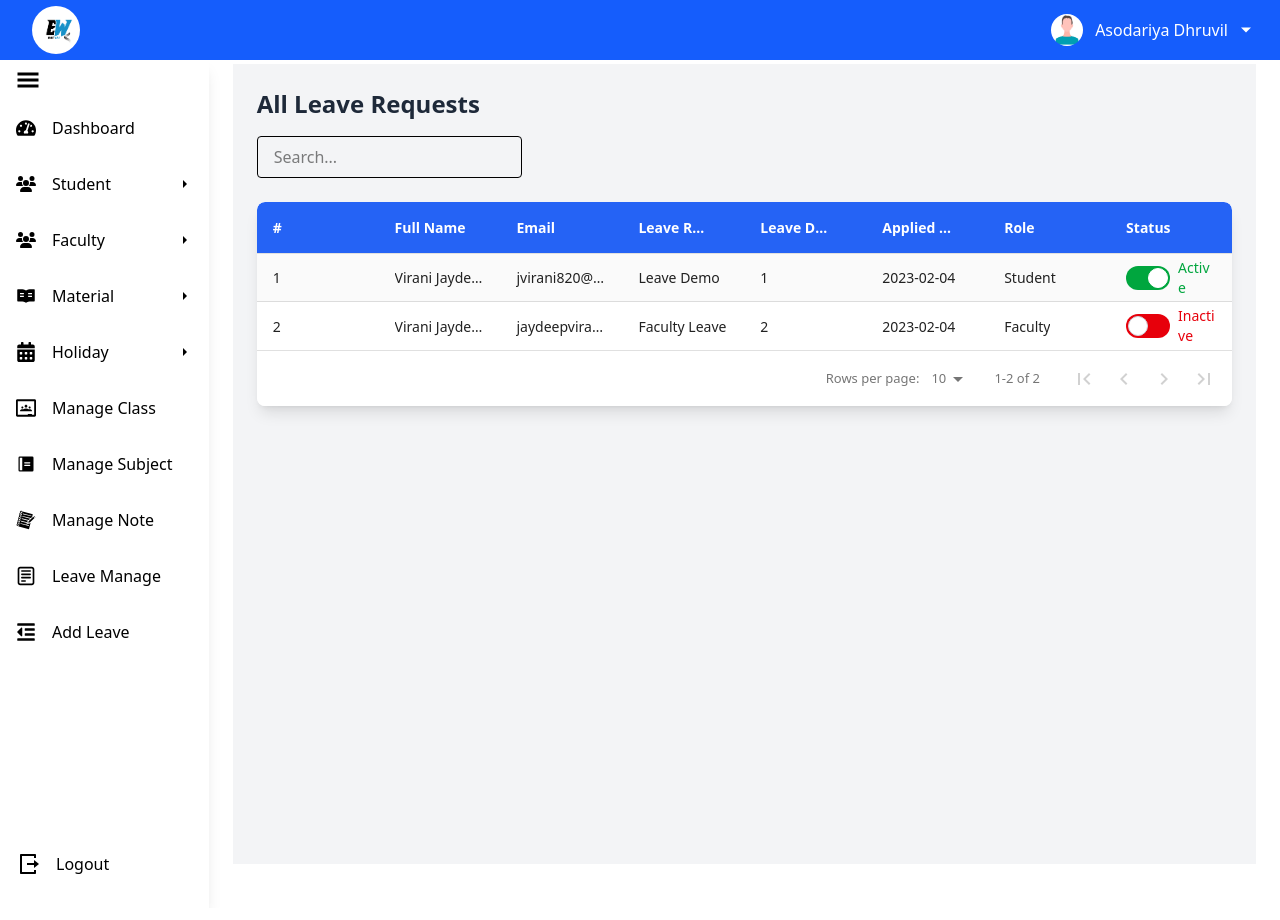
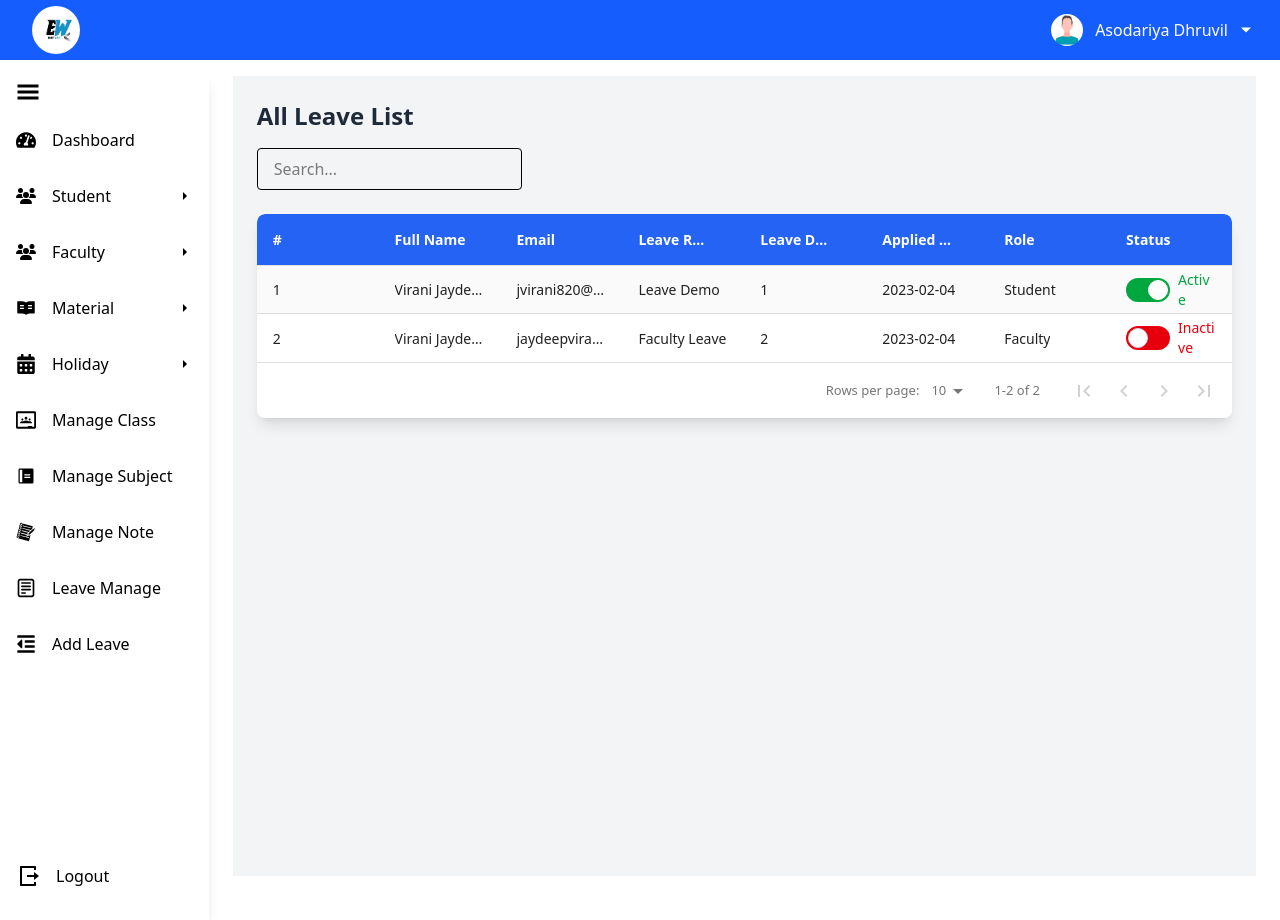
Before and after one commit to Dhruvil-Asodariya/school-management-react, a React (Vite) app in the folder frontend/: page /leave_manage in a window 1280 px wide. Built offline with nearby package versions, Linux system fonts and the light colour scheme.

Commit message:
create a form_title and reg-title in component

```diff
--- a/frontend/src/MasterPage.jsx
+++ b/frontend/src/MasterPage.jsx
@@ -129,7 +129,7 @@ const MasterPage = ({ children }) => {
       )}
 
       {/* Layout Below Navbar */}
-      <div className="flex flex-1 pt-10">
+      <div className="flex flex-1 pt-13">
         {/* Sidebar */}
         <div
           className={`mt-5 transition-transform duration-300 ${
--- a/frontend/src/components/Button.jsx
+++ b/frontend/src/components/Button.jsx
@@ -2,14 +2,12 @@
 
 const Button = ({ name }) => {
     return (
-        <>
         <button
             type="submit"
             className="w-50 py-3 bg-blue-600 text-white font-semibold rounded-lg hover:bg-blue-500 transition"
         >
             {name}
         </button>
-        </>
     );
 };
 
--- /dev/null
+++ b/frontend/src/components/Form_Title.jsx
@@ -0,0 +1,11 @@
+// import React from "react";
+
+const Form_Title = ({ name }) => {
+    return (
+        <h2 className="text-2xl font-bold text-center text-gray-700 mb-4">
+          {name}
+        </h2>
+    );
+};
+
+export default Form_Title;
--- /dev/null
+++ b/frontend/src/components/Reg_Title.jsx
@@ -0,0 +1,13 @@
+// import React from "react";
+
+const Reg_Title = ({ name }) => {
+    return (
+        <div className="mb-4 flex justify-between items-center">
+            <h2 className="text-2xl font-semibold text-gray-800">
+                {name}
+            </h2>
+        </div>
+    );
+};
+
+export default Reg_Title;
--- a/frontend/src/pages/Add_Faculty .jsx
+++ b/frontend/src/pages/Add_Faculty .jsx
@@ -3,6 +3,7 @@ import * as Yup from "yup";
 import Swal from "sweetalert2";
 import { useNavigate } from "react-router-dom";
 import Button from "../components/Button";
+import Form_Title from "../components/Form_Title";
 
 const Add_Faculty = () => {
   const navigate = useNavigate();
@@ -61,9 +62,7 @@ const Add_Faculty = () => {
   return (
     <div className="flex justify-center items-center">
       <div className="w-full bg-gray-10 shadow-lg rounded-lg p-6 mt-3">
-        <h2 className="text-2xl font-bold text-center text-gray-700 mb-4">
-          Add New Faculty
-        </h2>
+      <Form_Title name="Add New Faculty" />
         <form className="space-y-4" onSubmit={formik.handleSubmit}>
           <div className="grid grid-cols-1 md:grid-cols-2 gap-4">
             <div>
--- a/frontend/src/pages/Add_Holiday.jsx
+++ b/frontend/src/pages/Add_Holiday.jsx
@@ -3,6 +3,7 @@ import Swal from "sweetalert2";
 import { useFormik } from "formik";
 import * as Yup from "yup";
 import Button from "../components/Button";
+import Form_Title from "../components/Form_Title";
 
 const Add_Holiday = () => {
   const navigate = useNavigate();
@@ -40,7 +41,7 @@ const Add_Holiday = () => {
     <>
       <div className="p-6 bg-gray-50 min-h-screen">
         <div className="bg-white p-6 rounded-lg shadow-lg">
-          <h2 className="text-2xl font-semibold text-gray-800 mb-4">Add Holiday</h2>
+        <Form_Title name="Add New Holiday" />
           <form onSubmit={formik.handleSubmit}>
             {/* Holiday Name */}
             <div className="mb-4">
--- a/frontend/src/pages/Add_Leave.jsx
+++ b/frontend/src/pages/Add_Leave.jsx
@@ -2,6 +2,7 @@ import { Formik, Form, Field, ErrorMessage } from "formik";
 import * as Yup from "yup";
 import Swal from "sweetalert2";
 import Button from "../components/Button";
+import Form_Title from "../components/Form_Title";
 
 const Add_Leave = () => {
   const initialValues = {
@@ -37,7 +38,7 @@ const Add_Leave = () => {
 
   return (
     <div className="mx-auto mt-10 p-6 bg-white shadow-lg rounded-lg">
-      <h2 className="text-2xl font-semibold text-gray-800 mb-4">Leave Application</h2>
+      <Form_Title name="Add New Leave" />
 
       <Formik initialValues={initialValues} validationSchema={validationSchema} onSubmit={handleSubmit}>
         {() => (
--- a/frontend/src/pages/Add_Material.jsx
+++ b/frontend/src/pages/Add_Material.jsx
@@ -3,6 +3,7 @@ import * as Yup from "yup";
 import Swal from "sweetalert2";
 import { useNavigate } from "react-router-dom";
 import Button from "../components/Button";
+import Form_Title from "../components/Form_Title";
 
 const Add_Material = () => {
   const navigate = useNavigate();
@@ -48,7 +49,7 @@ const Add_Material = () => {
 
   return (
     <div className="mx-auto p-6 bg-white shadow-lg rounded-lg mt-3">
-      <h2 className="text-2xl font-semibold text-center mb-4">Add Material Details</h2>
+      <Form_Title name="Add New Material" />
 
       <Formik
         initialValues={initialValues}
--- a/frontend/src/pages/Add_Student.jsx
+++ b/frontend/src/pages/Add_Student.jsx
@@ -3,6 +3,7 @@ import * as Yup from "yup";
 import Swal from "sweetalert2";
 import { useNavigate } from "react-router-dom";
 import Button from "../components/Button";
+import Form_Title from "../components/Form_Title";
 
 const Add_Student = () => {
   const navigate = useNavigate();
@@ -61,9 +62,7 @@ const Add_Student = () => {
   return (
     <div className="flex justify-center items-center ">
       <div className="w-full bg-gray-10 shadow-lg rounded-lg p-6 mt-3">
-        <h2 className="text-2xl font-bold text-center text-gray-700 mb-4">
-          Add New Student
-        </h2>
+        <Form_Title name="Add New Student" />
         <form className="space-y-4" onSubmit={formik.handleSubmit}>
           <div className="grid grid-cols-1 md:grid-cols-2 gap-4">
             <div>
--- a/frontend/src/pages/Faculty_Manage.jsx
+++ b/frontend/src/pages/Faculty_Manage.jsx
@@ -3,6 +3,7 @@ import { FaEdit, FaTrash } from "react-icons/fa";
 import { useState } from "react";
 import DataTable from "react-data-table-component";
 import Button from "../components/Button";
+import Reg_Title from "../components/Reg_Title";
 
 const FacultyManage = () => {
   const [searchTerm, setSearchTerm] = useState("");
@@ -92,11 +93,7 @@ const FacultyManage = () => {
   return (
     <div className="p-6 bg-gray-100 min-h-screen">
       {/* Header */}
-      <div className="mb-4 flex justify-between items-center">
-        <h2 className="text-2xl font-semibold text-gray-800">
-          All Faculty List
-        </h2>
-      </div>
+      <Reg_Title name="All Faculty List" />
 
       {/* Search Input */}
       <div className="mb-6 flex justify-between items-center">
--- a/frontend/src/pages/Leave_Manage.jsx
+++ b/frontend/src/pages/Leave_Manage.jsx
@@ -1,5 +1,6 @@
 import { useState } from "react";
 import DataTable from "react-data-table-component";
+import Reg_Title from "../components/Reg_Title";
 
 const Leave_Manage = () => {
   const [searchTerm, setSearchTerm] = useState("");
@@ -97,9 +98,7 @@ const Leave_Manage = () => {
   return (
     <div className="p-6 bg-gray-100 min-h-screen">
       {/* Header */}
-      <div className="mb-4 flex justify-between items-center">
-        <h2 className="text-2xl font-semibold text-gray-800">All Leave Requests</h2>
-      </div>
+      <Reg_Title name="All Leave List" />
 
       {/* Search Input */}
       <div className="mb-6 flex justify-between items-center">
--- a/frontend/src/pages/Student_Manage.jsx
+++ b/frontend/src/pages/Student_Manage.jsx
@@ -3,6 +3,7 @@ import { FaEdit, FaTrash } from "react-icons/fa";
 import { useState } from "react";
 import DataTable from "react-data-table-component";
 import Button from "../components/Button";
+import Reg_Title from "../components/Reg_Title";
 
 const StudentManage = () => {
   const [searchTerm, setSearchTerm] = useState("");
@@ -92,16 +93,12 @@ const StudentManage = () => {
   return (
     <div className="p-6 bg-gray-100 min-h-screen">
       {/* Header */}
-      <div className="mb-4 flex justify-between items-center">
-        <h2 className="text-2xl font-semibold text-gray-800">
-          All Students List
-        </h2>
-      </div>
+      <Reg_Title name="All Students List" />
 
       {/* Search Input */}
       <div className="mb-6 flex justify-between items-center">
         <Link to="/add_student">
-        <Button name="+ Add Student" />
+          <Button name="+ Add Student" />
         </Link>
         <input
           type="text"
```
Lines whose indentation alone changed are shown as unchanged.
